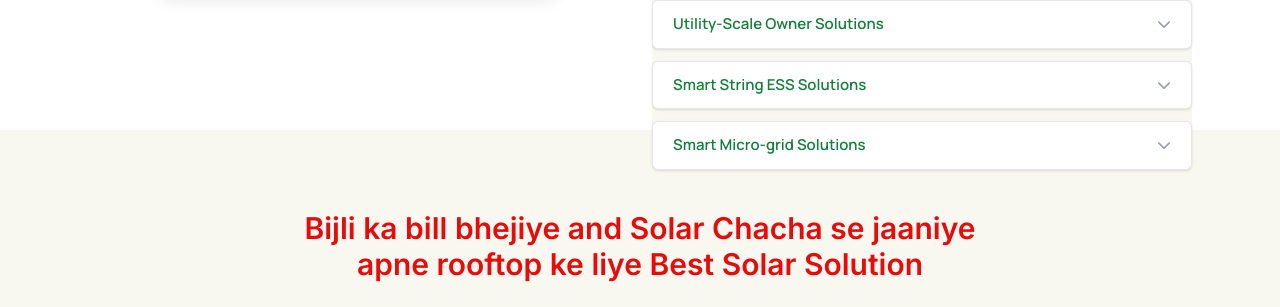
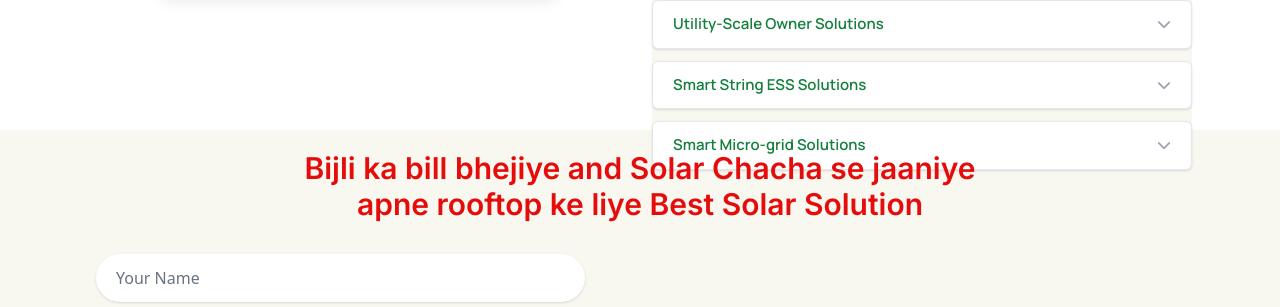
Before and after one commit to vanshika8484/Solar_web, a React (Vite) app: page / in a window 1280 px wide. Shown: the part 5067-5374 px from the top of the page. Built offline with nearby package versions, Linux system fonts and the light colour scheme; a web font is replaced by a local one.

Commit message:
Update ContactForm.jsx

```diff
--- a/src/components/ContactForm.jsx
+++ b/src/components/ContactForm.jsx
@@ -48,7 +48,7 @@
       <ToastContainer position="top-right" autoClose={3000} />
 
       {/* ✅ Main Heading */}
-      <div className="text-center max-w-4xl mx-auto mb-12">
+      <div className="text-center max-w-4xl mx-auto mb-12 -mt-[60px]">
         <h2 className="text-2xl md:text-3xl font-bold text-[#E50C0C] leading-snug About1">
           Bijli ka bill bhejiye and Solar Chacha se jaaniye<br />
           apne rooftop ke liye Best Solar Solution
```
